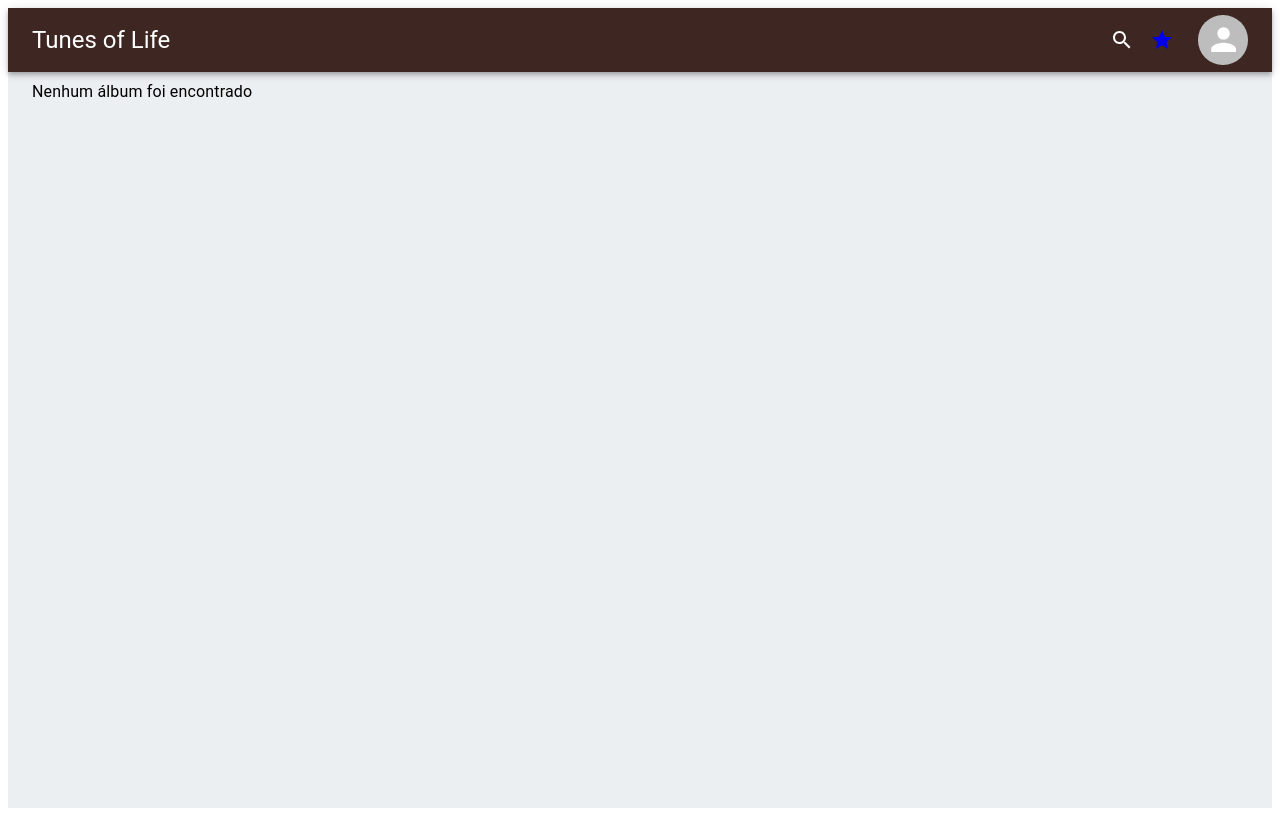
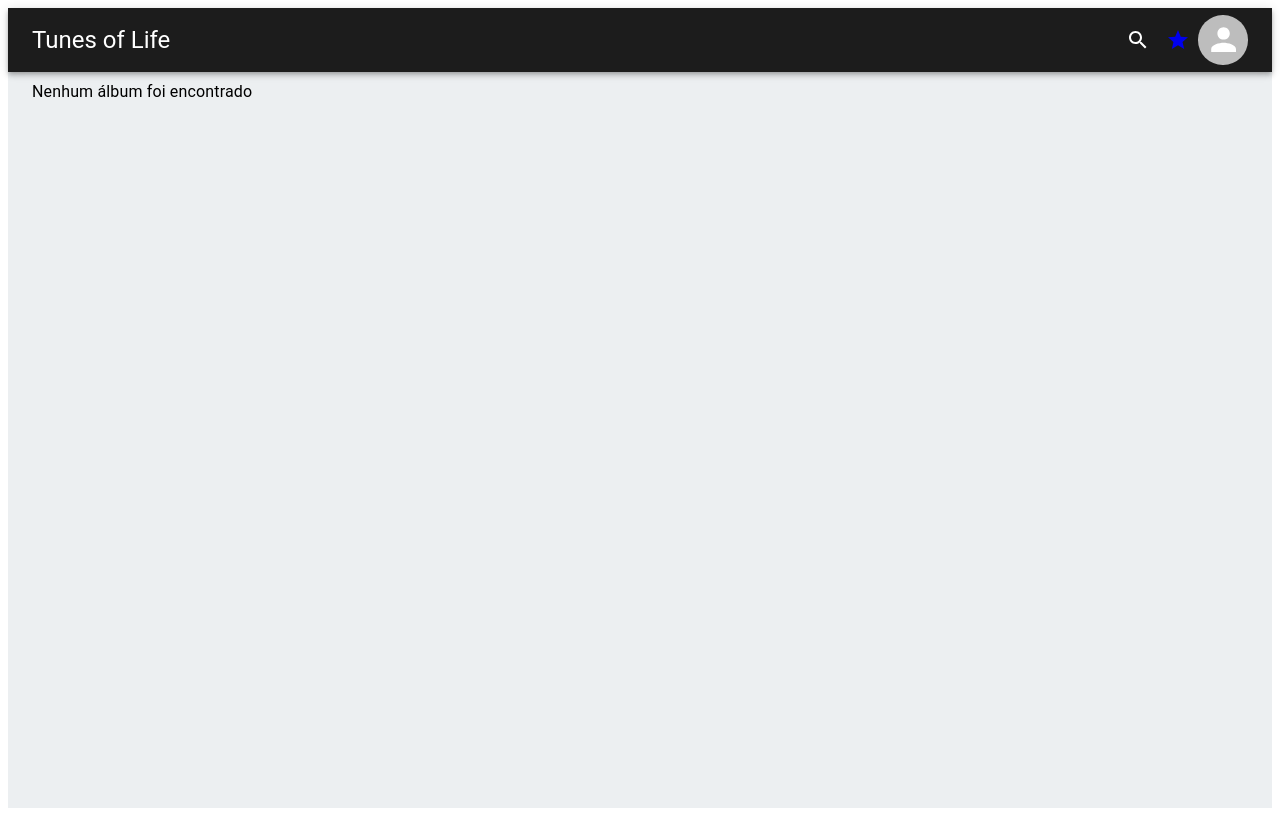
Before and after one commit to georgia-rocha/tunes-of-life, a Next.js app: page /search in a window 1280 px wide. Built offline with nearby package versions, Linux system fonts and the light colour scheme.

Commit message:
feat: add função de pesquisar clicando em enter

```diff
--- a/src/components/Header.tsx
+++ b/src/components/Header.tsx
@@ -53,8 +53,14 @@ const Header: React.FC = () => {
     };
   };
 
+  const handleKeyDown = (event: any) => {
+    if (event.key === 'Enter') {
+      searchAlbuns();
+    }
+  };
+
   return (
-    <AppBar position="static" sx={{ background: '#3e2723' }}>
+    <AppBar position="static" sx={{ background: '#1C1C1C' }}>
       <Toolbar>
         <Typography variant="h5" component="div" sx={{ flexGrow: 1 }}>
           Tunes of Life
@@ -64,9 +70,10 @@ const Header: React.FC = () => {
             <InputBase
               placeholder="Pesquisar..."
               onChange={searchTerm}
+              onKeyDown={handleKeyDown}
               sx={{
                 marginRight: '0.5rem', color: 'white', '& input': {
-                  fontSize: '1.5rem'
+                  fontSize: '1rem'
                 }
               }}
             />
@@ -86,7 +93,7 @@ const Header: React.FC = () => {
         </Link>
         { user && (
           <div
-            style={{ display: 'flex', alignItems: 'center', marginLeft: '0.2rem', cursor: 'pointer' }}
+            className='flex items-center ml-1 cursor-pointer'
             onClick={() => setMenu(true)}
           >
             <Typography variant="body1" sx={{ marginRight: '0.8rem' }}>
```
